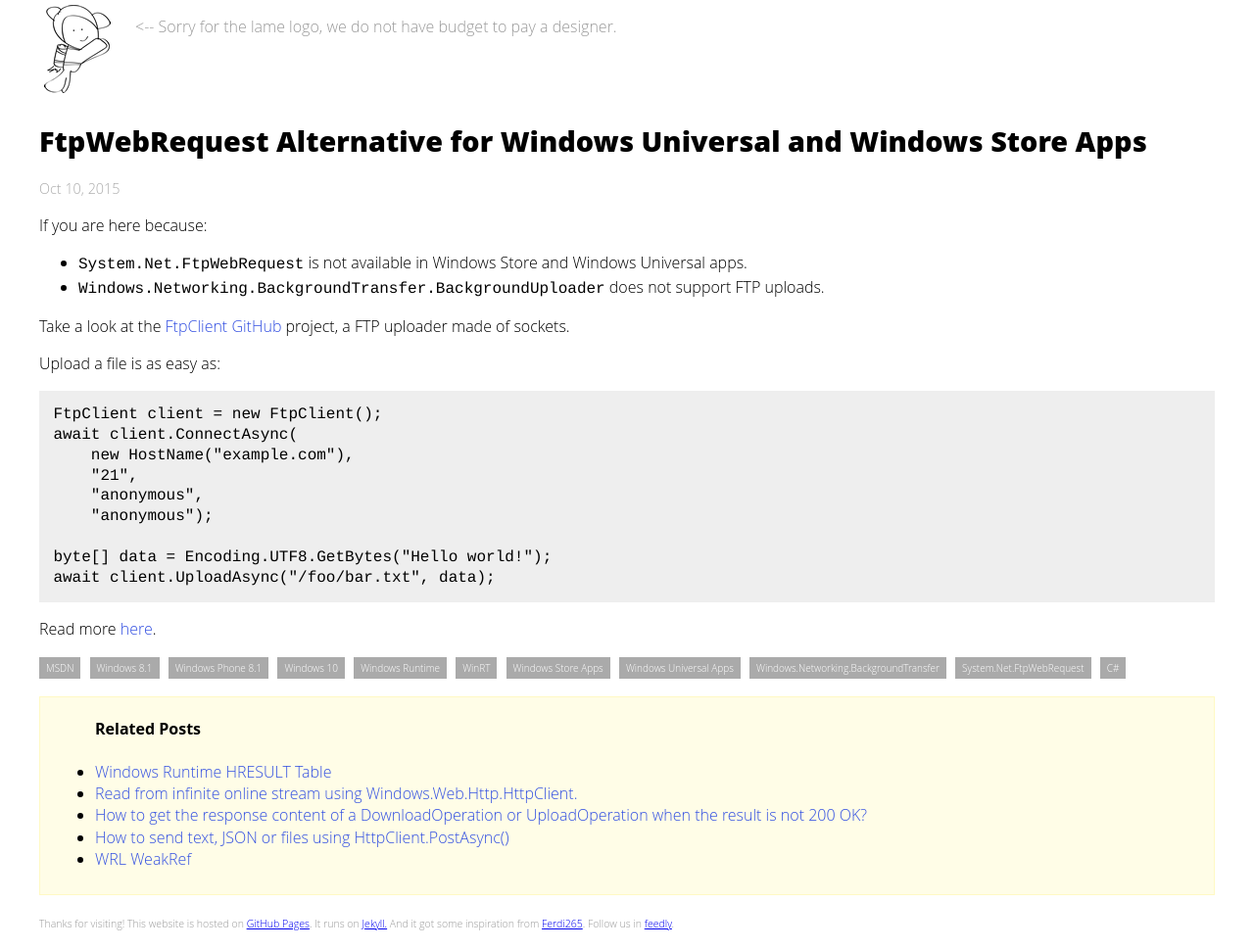
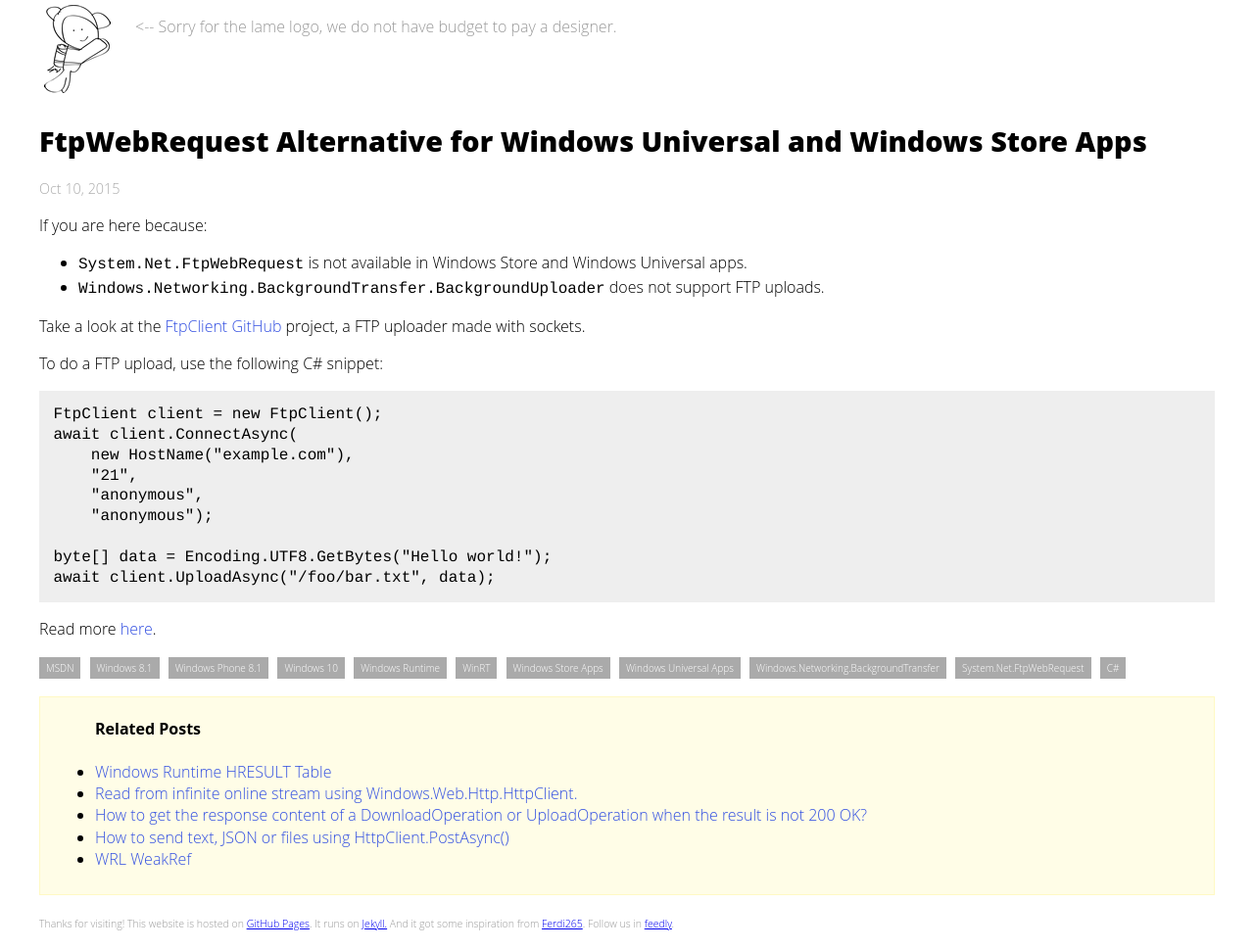
Before and after one commit to kiewic/kiewic.github.io, a Jekyll site: the page built from _posts/2015-10-10-ftpwebrequest-alternative-for-windows-universal-and-windows-store-apps.md, in a window 1280 px wide. Shown: the whole page at 98% size. Built offline with Jekyll 4.4.1, drawn with Linux system fonts in a browser that asks for light colours; comment, search, counter and statistics services are not loaded.

Commit message:
FTP post fixes.

```diff
--- a/_posts/2015-10-10-ftpwebrequest-alternative-for-windows-universal-and-windows-store-apps.md
+++ b/_posts/2015-10-10-ftpwebrequest-alternative-for-windows-universal-and-windows-store-apps.md
@@ -9,9 +9,9 @@ If you are here because:
 * `System.Net.FtpWebRequest` is not available in Windows Store and Windows Universal apps.
 * `Windows.Networking.BackgroundTransfer.BackgroundUploader` does not support FTP uploads.
 
-Take a look at the [FtpClient GitHub][FtpClient] project, a FTP uploader made of sockets.
+Take a look at the [FtpClient GitHub][FtpClient] project, a FTP uploader made with sockets.
 
-Upload a file is as easy as:
+To do a FTP upload, use the following C# snippet:
 
     FtpClient client = new FtpClient();
     await client.ConnectAsync(
```
